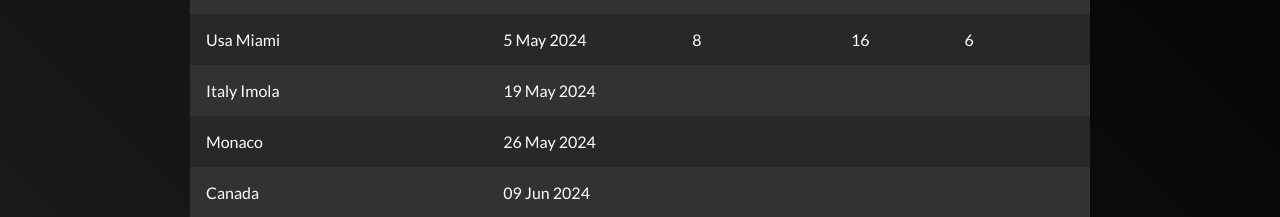
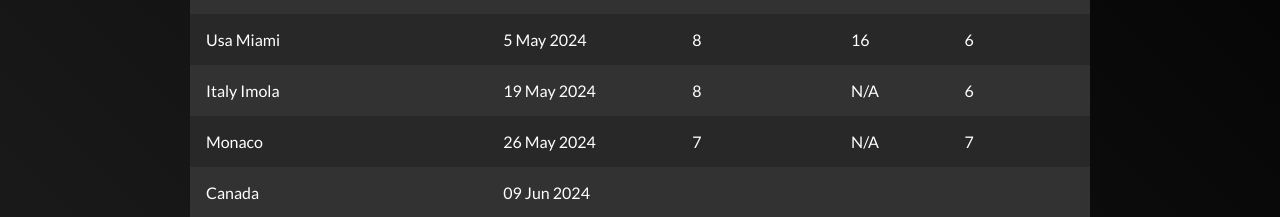
Before and after one commit to Nrotsa/Hamilton-Tracker, a plain HTML site: page index.html in a window 1280 px wide. Shown: the part 494-711 px from the top of the page. Drawn offline with Linux system fonts and the light colour scheme.

Commit message:
Update index.html

```diff
--- a/index.html
+++ b/index.html
@@ -111,16 +111,16 @@
           <tr>
             <td data-cell="track">Italy Imola</td>
             <td data-cell="date">19 May 2024</td>
-            <td data-cell="qualifying"></td>
-            <td data-cell="sprint"></td>
-            <td data-cell="race"></td>
+            <td data-cell="qualifying">8</td>
+            <td data-cell="sprint">N/A</td>
+            <td data-cell="race">6</td>
           </tr>
           <tr>
             <td data-cell="track">Monaco</td>
             <td data-cell="date">26 May 2024</td>
-            <td data-cell="qualifying"></td>
-            <td data-cell="sprint"></td>
-            <td data-cell="race"></td>
+            <td data-cell="qualifying">7</td>
+            <td data-cell="sprint">N/A</td>
+            <td data-cell="race">7</td>
           </tr>
           <tr>
             <td data-cell="track">Canada</td>
```
